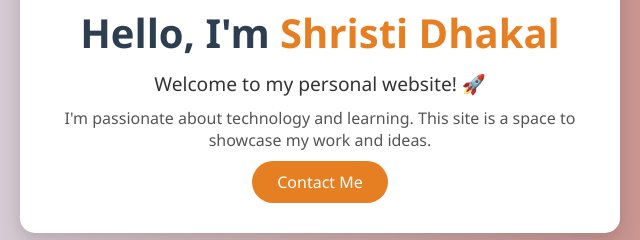
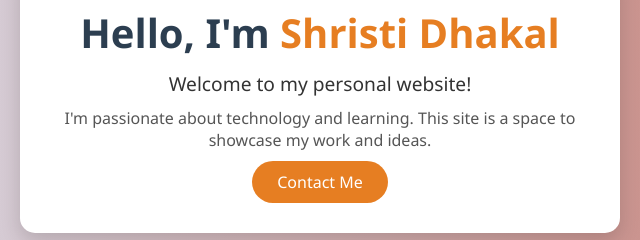
Before and after one commit to shristidhakal05/Shristi-Dhakal, a plain HTML site: page index.html in a window 1280 px wide. Shown: the part 301-541 px from the top of the page, 320-960 px from the left. Drawn offline with Linux system fonts and the light colour scheme.

Commit message:
Update index.html

```diff
--- a/index.html
+++ b/index.html
@@ -9,7 +9,7 @@
   <body>
     <div class="container">
       <h1>Hello, I'm <span class="highlight">Shristi Dhakal</span></h1>
-      <p class="intro">Welcome to my personal website! 🚀</p>
+      <p class="intro">Welcome to my personal website! </p>
       <p class="description">
         I'm passionate about technology and learning. This site is a space to
         showcase my work and ideas.
```
